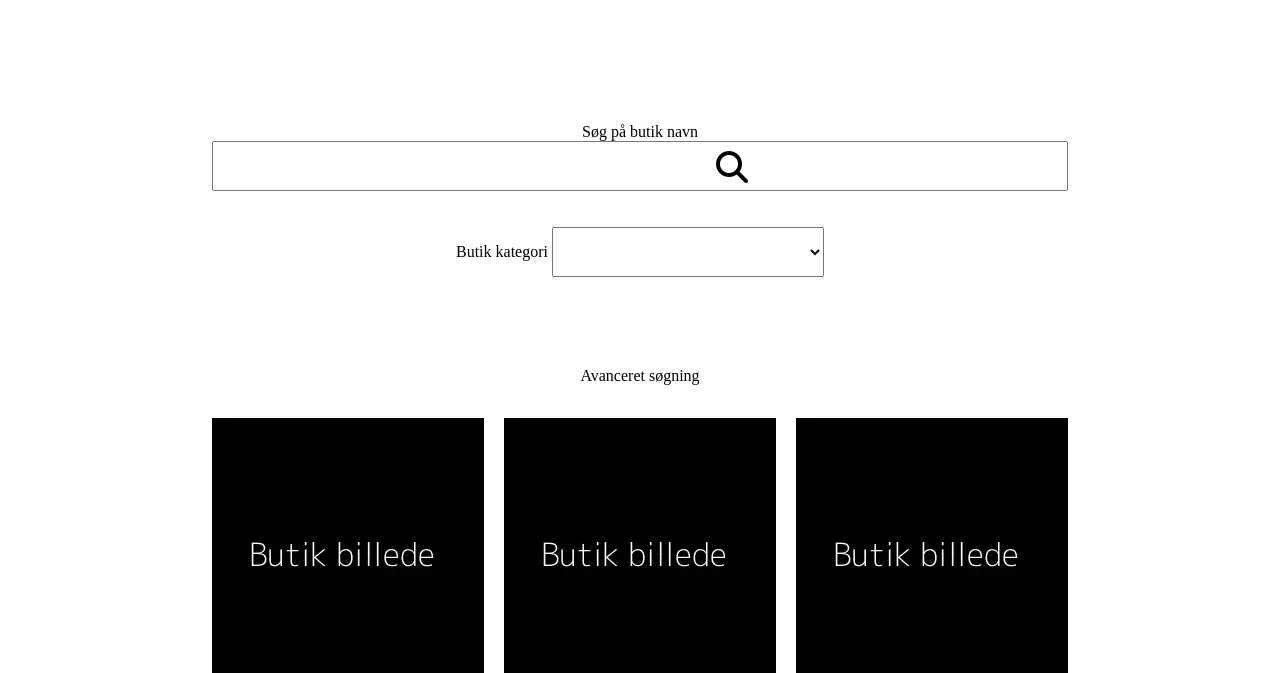
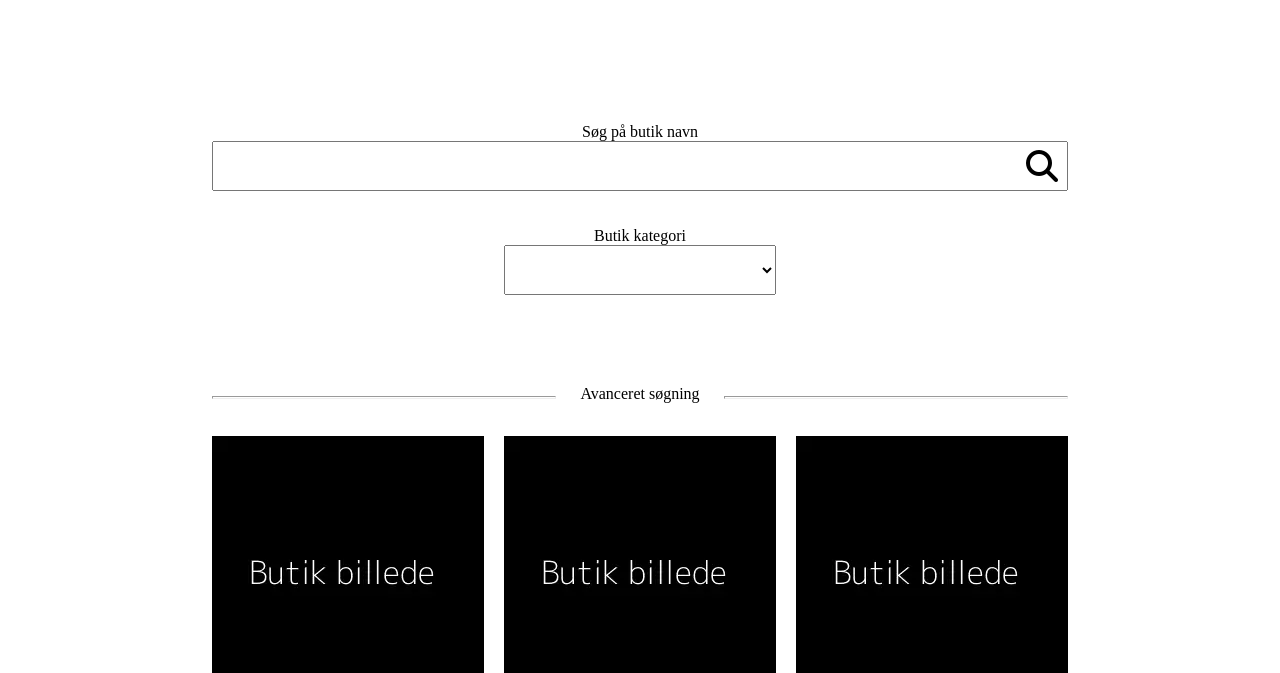
Before and after one commit to Magnus-T-Holm/UX, a plain HTML site: page index.html in a window 1280 px wide. Both pictures are taken after a click on the element "Avanceret søgning". Shown: the part 122-795 px from the top of the page. Drawn offline with Linux system fonts and the light colour scheme.

Commit message:
More fixes

```diff
--- a/index.html
+++ b/index.html
@@ -20,9 +20,11 @@
         <form action="">
             <div id="search_inputs">
                 <label for="search_input">Søg på butik navn</label>
-                <input type="search" name="search_input" id="search_input">
-                <i id="search_icon" class="fa-solid fa-magnifying-glass"></i>
-                <div id="advanced_search">
+                <div id="search_bar">
+                    <input type="search" name="search_input" id="search_input">
+                    <i id="search_icon" class="fa-solid fa-magnifying-glass"></i>
+                </div>
+                <div class="advanced_search">
                     <label for="category">Butik kategori</label>
                     <select name="category" id="category">
                         <option value=""></option>
@@ -45,7 +47,11 @@
                         <option value="økonomi_bolig">Økonomi, bolig & rådgivning</option>
                     </select>
                 </div>
-                <span id="advanced_search_button">Avanceret søgning</span>
+                <div id="advanced_search_button_container">
+                    <hr>
+                    <span id="advanced_search_button">Avanceret søgning</span>
+                    <hr>
+                </div>
             </div>
             <ul id="stores">
                 <li id="1" data-tag="hobby"><a href="stores/1"><img src="ffffff&text=Butik+billede.webp" alt="">
@@ -57,46 +63,55 @@
                 <li id="14" data-tag="blomster"><a href="stores/14"><img src="ffffff&text=Butik+billede.webp" alt="">
                         <h2>Bucketbloom</h2>
                     </a></li>
-                <li id="9" data-tag="kaffe_chokolade"><a href="stores/9"><img src="ffffff&text=Butik+billede.webp" alt="">
+                <li id="9" data-tag="kaffe_chokolade"><a href="stores/9"><img src="ffffff&text=Butik+billede.webp"
+                            alt="">
                         <h2>Butik Life</h2>
                     </a></li>
                 <li id="2" data-tag="byggemarked"><a href="stores/2"><img src="ffffff&text=Butik+billede.webp" alt="">
                         <h2>Bygma</h2>
                     </a></li>
-                <li id="10" data-tag="kaffe_chokolade"><a href="stores/10"><img src="ffffff&text=Butik+billede.webp" alt="">
+                <li id="10" data-tag="kaffe_chokolade"><a href="stores/10"><img src="ffffff&text=Butik+billede.webp"
+                            alt="">
                         <h2>Frellsen Chokolade</h2>
                     </a></li>
-                <li id="25" data-tag="vin_delikatesse"><a href="stores/25"><img src="ffffff&text=Butik+billede.webp" alt="">
+                <li id="25" data-tag="vin_delikatesse"><a href="stores/25"><img src="ffffff&text=Butik+billede.webp"
+                            alt="">
                         <h2>Holte Vinlager</h2>
                     </a></li>
                 <li id="27" data-tag="lingeri"><a href="stores/27"><img src="ffffff&text=Butik+billede.webp" alt="">
                         <h2>Hunkemöller</h2>
                     </a></li>
-                <li id="16" data-tag="sport_fritid"><a href="stores/16"><img src="ffffff&text=Butik+billede.webp" alt="">
+                <li id="16" data-tag="sport_fritid"><a href="stores/16"><img src="ffffff&text=Butik+billede.webp"
+                            alt="">
                         <h2>Intersport Seiffert</h2>
                     </a></li>
                 <li id="24" data-tag="tøj"><a href="stores/24"><img src="ffffff&text=Butik+billede.webp" alt="">
                         <h2>Kings & Queens</h2>
                     </a></li>
-                <li id="7" data-tag="kaffe_chokolade"><a href="stores/7"><img src="ffffff&text=Butik+billede.webp" alt="">
+                <li id="7" data-tag="kaffe_chokolade"><a href="stores/7"><img src="ffffff&text=Butik+billede.webp"
+                            alt="">
                         <h2>Kjærstrup Køge</h2>
                     </a></li>
-                <li id="6" data-tag="medicin_alternativ"><a href="stores/6"><img src="ffffff&text=Butik+billede.webp" alt="">
+                <li id="6" data-tag="medicin_alternativ"><a href="stores/6"><img src="ffffff&text=Butik+billede.webp"
+                            alt="">
                         <h2>Køge Apotek</h2>
                     </a></li>
                 <li id="4" data-tag="dyr"><a href="stores/4"><img src="ffffff&text=Butik+billede.webp" alt="">
                         <h2>Køge Dyreklinik</h2>
                     </a></li>
-                <li id="8" data-tag="kaffe_chokolade"><a href="stores/8"><img src="ffffff&text=Butik+billede.webp" alt="">
+                <li id="8" data-tag="kaffe_chokolade"><a href="stores/8"><img src="ffffff&text=Butik+billede.webp"
+                            alt="">
                         <h2>Køge Kafferisteri</h2>
                     </a></li>
                 <li id="23" data-tag="oplevelser"><a href="stores/23"><img src="ffffff&text=Butik+billede.webp" alt="">
                         <h2>Køge Kirke</h2>
                     </a></li>
-                <li id="15" data-tag="sport_fritid"><a href="stores/15"><img src="ffffff&text=Butik+billede.webp" alt="">
+                <li id="15" data-tag="sport_fritid"><a href="stores/15"><img src="ffffff&text=Butik+billede.webp"
+                            alt="">
                         <h2>Køges Kost Koncept</h2>
                     </a></li>
-                <li id="21" data-tag="hotel_overnatning"><a href="stores/21"><img src="ffffff&text=Butik+billede.webp" alt="">
+                <li id="21" data-tag="hotel_overnatning"><a href="stores/21"><img src="ffffff&text=Butik+billede.webp"
+                            alt="">
                         <h2>Køge & Vallø Camping</h2>
                     </a></li>
                 <li id="11" data-tag="tøj"><a href="stores/11"><img src="ffffff&text=Butik+billede.webp" alt="">
@@ -105,7 +120,8 @@
                 <li id="22" data-tag="oplevelser"><a href="stores/22"><img src="ffffff&text=Butik+billede.webp" alt="">
                         <h2>Nordisk Film</h2>
                     </a></li>
-                <li id="18" data-tag="økonomi_bolig"><a href="stores/18"><img src="ffffff&text=Butik+billede.webp" alt="">
+                <li id="18" data-tag="økonomi_bolig"><a href="stores/18"><img src="ffffff&text=Butik+billede.webp"
+                            alt="">
                         <h2>Nybolig Køge</h2>
                     </a></li>
                 <li id="13" data-tag="tøj"><a href="stores/13"><img src="ffffff&text=Butik+billede.webp" alt="">
@@ -117,26 +133,29 @@
                 <li id="29" data-tag="smykker_ure"><a href="stores/29"><img src="ffffff&text=Butik+billede.webp" alt="">
                         <h2>Pompus</h2>
                     </a></li>
-                <li id="5" data-tag="medicin_alternativ"><a href="stores/5"><img src="ffffff&text=Butik+billede.webp" alt="">
+                <li id="5" data-tag="medicin_alternativ"><a href="stores/5"><img src="ffffff&text=Butik+billede.webp"
+                            alt="">
                         <h2>Rosmedic</h2>
                     </a></li>
                 <li id="20" data-tag="sko_tasker"><a href="stores/20"><img src="ffffff&text=Butik+billede.webp" alt="">
                         <h2>Skechers</h2>
                     </a></li>
-                <li id="17" data-tag="økonomi_bolig"><a href="stores/17"><img src="ffffff&text=Butik+billede.webp" alt="">
+                <li id="17" data-tag="økonomi_bolig"><a href="stores/17"><img src="ffffff&text=Butik+billede.webp"
+                            alt="">
                         <h2>Sparekassen Kronjylland</h2>
                     </a></li>
                 <li id="12" data-tag="tøj"><a href="stores/12"><img src="ffffff&text=Butik+billede.webp" alt="">
                         <h2>Vila</h2>
                     </a></li>
-                <li id="26" data-tag="vin_delikatesse"><a href="stores/26"><img src="ffffff&text=Butik+billede.webp" alt="">
+                <li id="26" data-tag="vin_delikatesse"><a href="stores/26"><img src="ffffff&text=Butik+billede.webp"
+                            alt="">
                         <h2>Vin-O</h2>
                     </a></li>
                 <li id="3" data-tag="byggemarked"><a href="stores/3"><img src="ffffff&text=Butik+billede.webp" alt="">
                         <h2>XL-Byg CF</h2>
                     </a></li>
-                <li id="19" data-tag="skønhed_frisør_wellness"><a href="stores/19"><img src="ffffff&text=Butik+billede.webp"
-                            alt="">
+                <li id="19" data-tag="skønhed_frisør_wellness"><a href="stores/19"><img
+                            src="ffffff&text=Butik+billede.webp" alt="">
                         <h2>Your Wellness</h2>
                     </a></li>
             </ul>
--- a/index.js
+++ b/index.js
@@ -22,6 +22,6 @@ $(document).ready(function () {
     }
 
     function toggleAdvancedSearch() {
-        $("#advanced_search").toggle();
+        $(".advanced_search").toggleClass("advanced_search_show");
     }
 })
--- a/style.css
+++ b/style.css
@@ -1,18 +1,26 @@
+/* ----------------- General ----------------- */
 * {
     margin: 0;
     padding: 0;
 }
 
+/* ----------------- Header ----------------- */
 header {
     height: 100px;
     margin-bottom: 145px;
 }
 
+/* ----------------- Main ----------------- */
 main {
     display: flex;
     flex-direction: column;
     align-items: center;
-    margin: 0 292px;
+    padding: 0 20px;
+}
+
+/* ----------- Form ----------- */
+form {
+    width: clamp(200px, 85%, 856px);
 }
 
 #search_inputs {
@@ -22,41 +30,58 @@ main {
     text-align: center;
 }
 
+#search_bar {
+    position: relative;
+    width: 100%;
+}
+
 #search_inputs input {
-    width: 856px;
+    width: 100%;
     height: 50px;
 }
 
-#search_inputs i {
+#search_bar i {
     position: absolute;
-}
-
-#search_icon {
-    padding: 9px;
-    right: 523px;
-    top: 264px;
+    top: 9px;
+    bottom: 0;
+    right: 10px;
+    margin: auto;
     font-size: xx-large;
 }
 
-#advanced_search {
+.advanced_search {
     display: none;
 }
 
-#advanced_search select {
+.advanced_search_show {
+    display: flex;
+    flex-direction: column;
+    margin: 36px 0 47px;
+}
+
+.advanced_search select {
     min-width: 272px;
     height: 50px;
-    margin: 36px 0 47px;
+    font-size: 17px;
+}
+
+#advanced_search_button_container {
+    display: flex;
+    width: 100%;
+    justify-content: space-between;
+    align-items: baseline;
+}
+
+#advanced_search_button_container hr {
+    width: 40%;
+    height: 1px;
 }
 
 #advanced_search_button {
     margin: 43px 0 33px;
 }
 
-#no_results {
-    display: none;
-    color: red;
-}
-
+/* ----------- Store list ----------- */
 #stores {
     display: flex;
     flex-wrap: wrap;
@@ -74,3 +99,19 @@ main {
     text-decoration: none;
     color: black;
 }
+
+#no_results {
+    display: none;
+    color: red;
+}
+
+/* ----------------- Store pages ----------------- */
+
+
+
+/* ----------------- Media querys ----------------- */
+@media screen and (max-width: 425px) {
+    header img {
+        width: 100%;
+    }
+}
```
